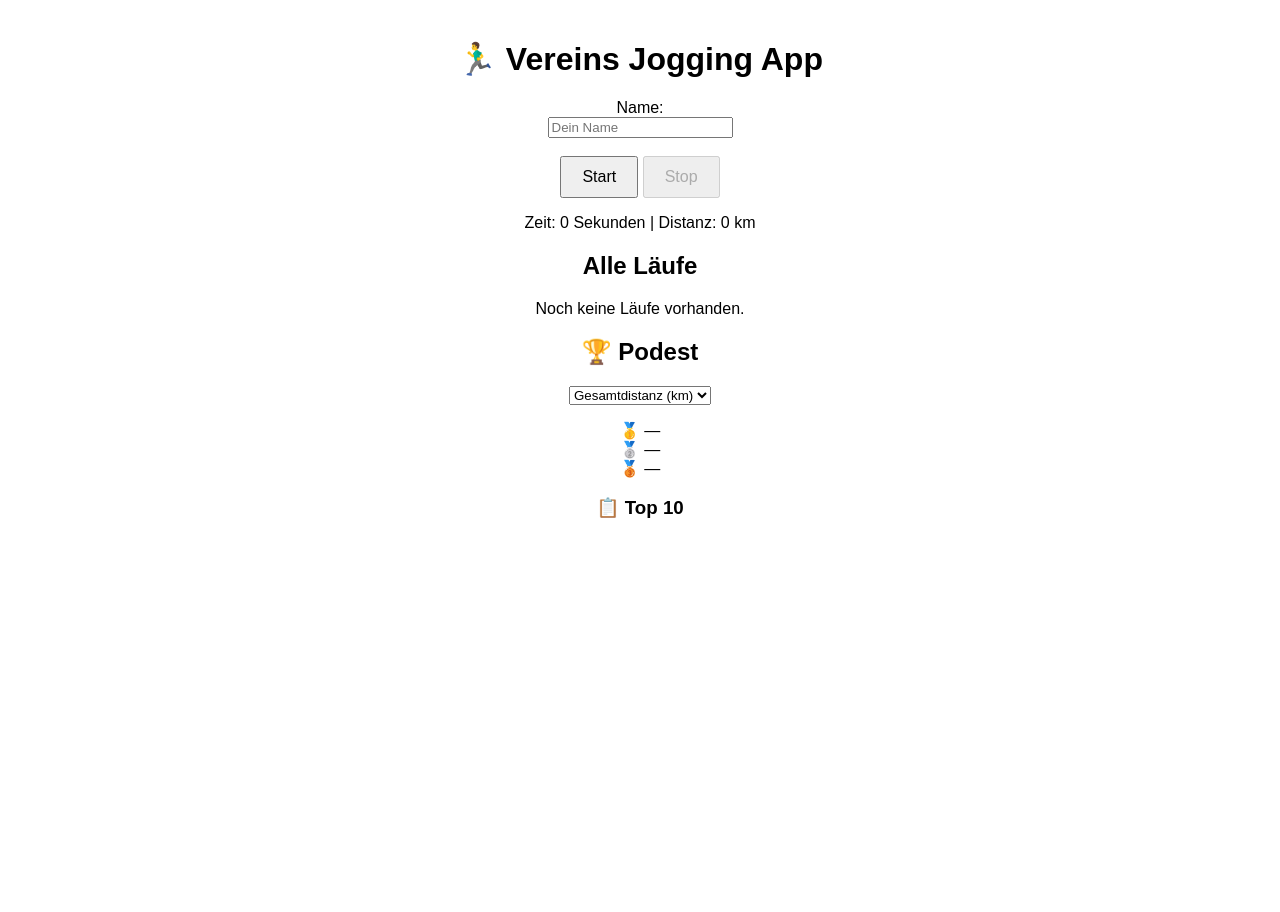
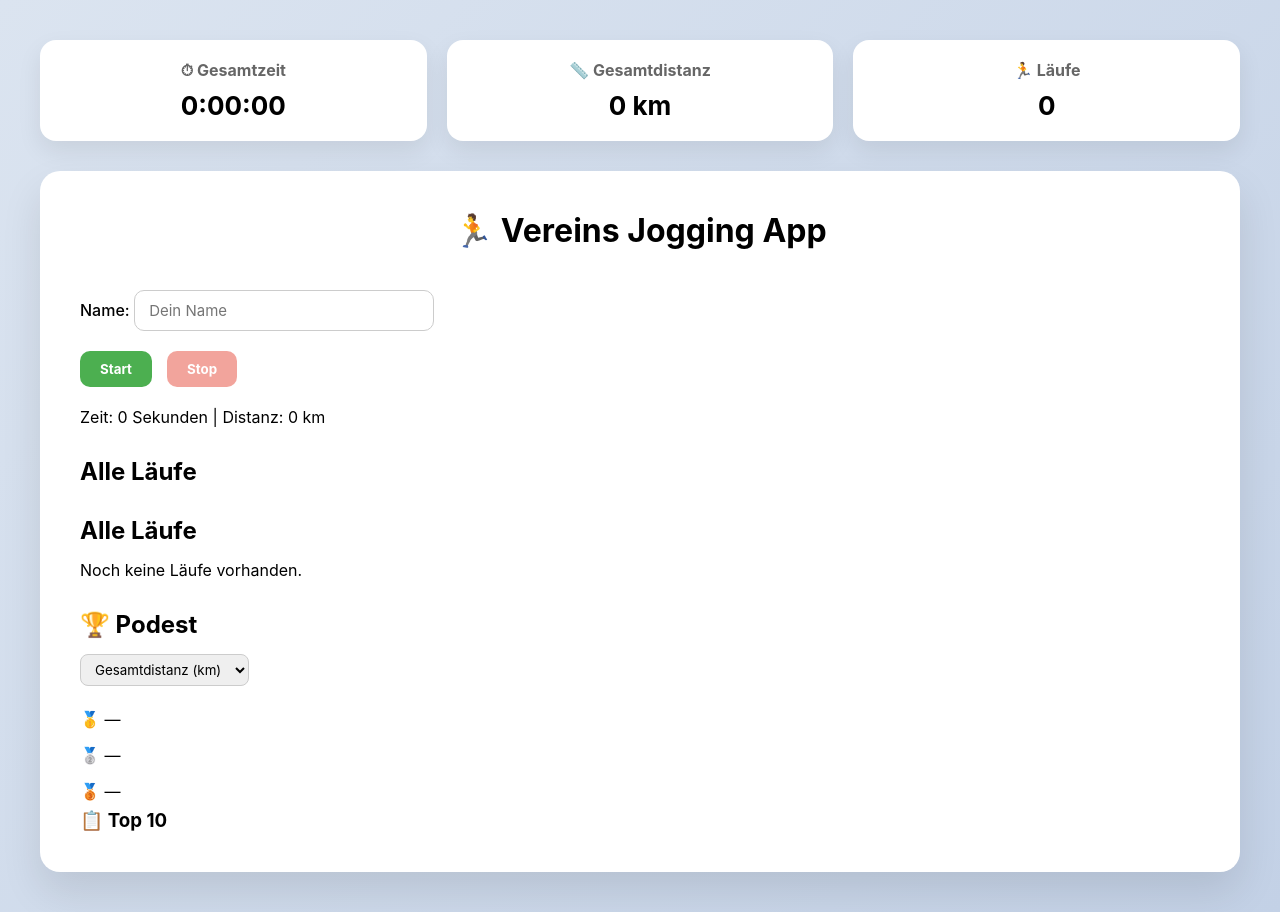
Before and after one commit to linhartflo/jogging-app, a plain HTML site: page index.html in a window 1280 px wide. Before the commit the page ends 800 px from the top, so only its background shows below. Drawn offline with Linux system fonts and the light colour scheme; no server answers.

Commit message:
UI verbessert - modernes Layout mit Karten & Styling

```diff
--- a/index.html
+++ b/index.html
@@ -1,31 +1,54 @@
 <!DOCTYPE html>
 <html lang="de">
 <head>
-  <meta charset="UTF-8">
+  <meta charset="UTF-8" />
+  <meta name="viewport" content="width=device-width, initial-scale=1.0" />
   <title>Vereins Jogging App</title>
-  <link rel="stylesheet" href="style.css">
+  <link rel="stylesheet" href="style.css" />
 </head>
+
 <body>
 
-  <h1>🏃‍♂️ Vereins Jogging App</h1>
+  <div class="container">
 
-  <div>
-  <label for="runnerName">Name:</label><br>
-  <input type="text" id="runnerName" placeholder="Dein Name">
-</div>
+    <!-- Stat Cards -->
+    <div class="stats">
+      <div class="stat-card">
+        <h3>⏱ Gesamtzeit</h3>
+        <p id="totalTime">0:00:00</p>
+      </div>
 
-<br>
+      <div class="stat-card">
+        <h3>📏 Gesamtdistanz</h3>
+        <p id="totalDistance">0 km</p>
+      </div>
 
-  <button id="startBtn">Start</button>
-  <button id="stopBtn" disabled>Stop</button>
+      <div class="stat-card">
+        <h3>🏃 Läufe</h3>
+        <p id="totalRuns">0</p>
+      </div>
+    </div>
 
-  <p id="currentRunner"></p>
+    <!-- Hauptbereich -->
+    <div class="main-card">
 
-  <p id="time">Zeit: 0 Sekunden | Distanz: 0 km</p>
+      <h1>🏃 Vereins Jogging App</h1>
 
-  <script src="app.js"></script>
-</body>
-</html>
+      <label for="nameInput">Name:</label>
+      <input type="text" id="nameInput" placeholder="Dein Name" />
+
+      <div class="buttons">
+        <button id="startBtn" class="btn-start">Start</button>
+        <button id="stopBtn" class="btn-stop" disabled>Stop</button>
+      </div>
+
+      <p class="live-stats">
+        Zeit: <span id="time">0 Sekunden</span> |
+        Distanz: <span id="distance">0 km</span>
+      </p>
+
+      <h2>Alle Läufe</h2>
+
 
 <h2>Alle Läufe</h2>
 
--- a/style.css
+++ b/style.css
@@ -1,35 +1,204 @@
+/* Reset */
+* {
+  box-sizing: border-box;
+  margin: 0;
+  padding: 0;
+  font-family: -apple-system, BlinkMacSystemFont, "Segoe UI", Roboto, sans-serif;
+}
+
 body {
-  font-family: Arial, sans-serif;
+  background: linear-gradient(135deg, #dbe4f0, #c3d1e6);
+  display: flex;
+  justify-content: center;
+  padding: 40px 20px;
+}
+
+/* Container */
+.container {
+  width: 100%;
+  max-width: 1200px;
+}
+
+/* ========================= */
+/* Statistik Karten oben */
+/* ========================= */
+
+.stats {
+  display: flex;
+  gap: 20px;
+  margin-bottom: 30px;
+  flex-wrap: wrap;
+}
+
+.stat-card {
+  flex: 1;
+  min-width: 200px;
+  background: white;
+  padding: 20px;
+  border-radius: 16px;
+  box-shadow: 0 10px 25px rgba(0, 0, 0, 0.08);
   text-align: center;
-  margin-top: 40px;
+  transition: 0.2s ease;
+}
+
+.stat-card:hover {
+  transform: translateY(-4px);
+}
+
+.stat-card h3 {
+  font-size: 16px;
+  margin-bottom: 10px;
+  color: #666;
+}
+
+.stat-card p {
+  font-size: 26px;
+  font-weight: bold;
+}
+
+/* ========================= */
+/* Hauptkarte */
+/* ========================= */
+
+.main-card {
+  background: white;
+  padding: 40px;
+  border-radius: 20px;
+  box-shadow: 0 20px 40px rgba(0, 0, 0, 0.1);
+}
+
+h1 {
+  text-align: center;
+  margin-bottom: 30px;
+  font-size: 32px;
+}
+
+label {
+  font-weight: 500;
+}
+
+input {
+  width: 100%;
+  max-width: 300px;
+  padding: 10px 14px;
+  margin: 10px 0 20px 0;
+  border-radius: 10px;
+  border: 1px solid #ccc;
+  font-size: 15px;
+}
+
+/* ========================= */
+/* Buttons */
+/* ========================= */
+
+.buttons {
+  display: flex;
+  gap: 15px;
+  margin-bottom: 20px;
 }
 
 button {
   padding: 10px 20px;
+  border-radius: 10px;
+  border: none;
+  font-weight: bold;
+  cursor: pointer;
+  transition: 0.2s ease;
+}
+
+.btn-start {
+  background: #4CAF50;
+  color: white;
+}
+
+.btn-start:hover {
+  background: #43a047;
+}
+
+.btn-stop {
+  background: #e74c3c;
+  color: white;
+}
+
+.btn-stop:hover {
+  background: #c0392b;
+}
+
+button:disabled {
+  opacity: 0.5;
+  cursor: not-allowed;
+}
+
+/* ========================= */
+/* Live Stats */
+/* ========================= */
+
+.live-stats {
+  margin-bottom: 30px;
   font-size: 16px;
 }
 
-#podium {
+/* ========================= */
+/* Tabellenbereich */
+/* ========================= */
+
+h2 {
+  margin: 30px 0 15px 0;
+}
+
+table {
+  width: 100%;
+  border-collapse: collapse;
+  margin-bottom: 30px;
+}
+
+th {
+  background: #f3f6fa;
+  text-align: left;
+  padding: 12px;
+  font-size: 14px;
+}
+
+td {
+  padding: 12px;
+  border-bottom: 1px solid #eee;
+}
+
+tr:hover {
+  background: #f9fbff;
+}
+
+/* ========================= */
+/* Podest & Top10 */
+/* ========================= */
+
+select {
+  padding: 6px 10px;
+  border-radius: 8px;
+  border: 1px solid #ccc;
+  margin-bottom: 15px;
+}
+
+ul {
   list-style: none;
   padding-left: 0;
-  margin-left: 0;
 }
 
-#podium li {
-  list-style: none;
+li {
+  padding: 8px 0;
+  font-size: 16px;
 }
 
-/* Safari / moderne Browser */
-#podium li::marker {
-  content: "";
+/* ========================= */
+/* Responsive */
+/* ========================= */
+
+@media (max-width: 768px) {
+  .stats {
+    flex-direction: column;
+  }
+
+  .main-card {
+    padding: 25px;
+  }
 }
-
-#top10 {
-  max-width: 400px;
-  margin: 0 auto;
-  text-align: left;
-}
-
-#top10 li {
-  margin: 4px 0;
-}
```
Also changed, not shown: 1 other file.
